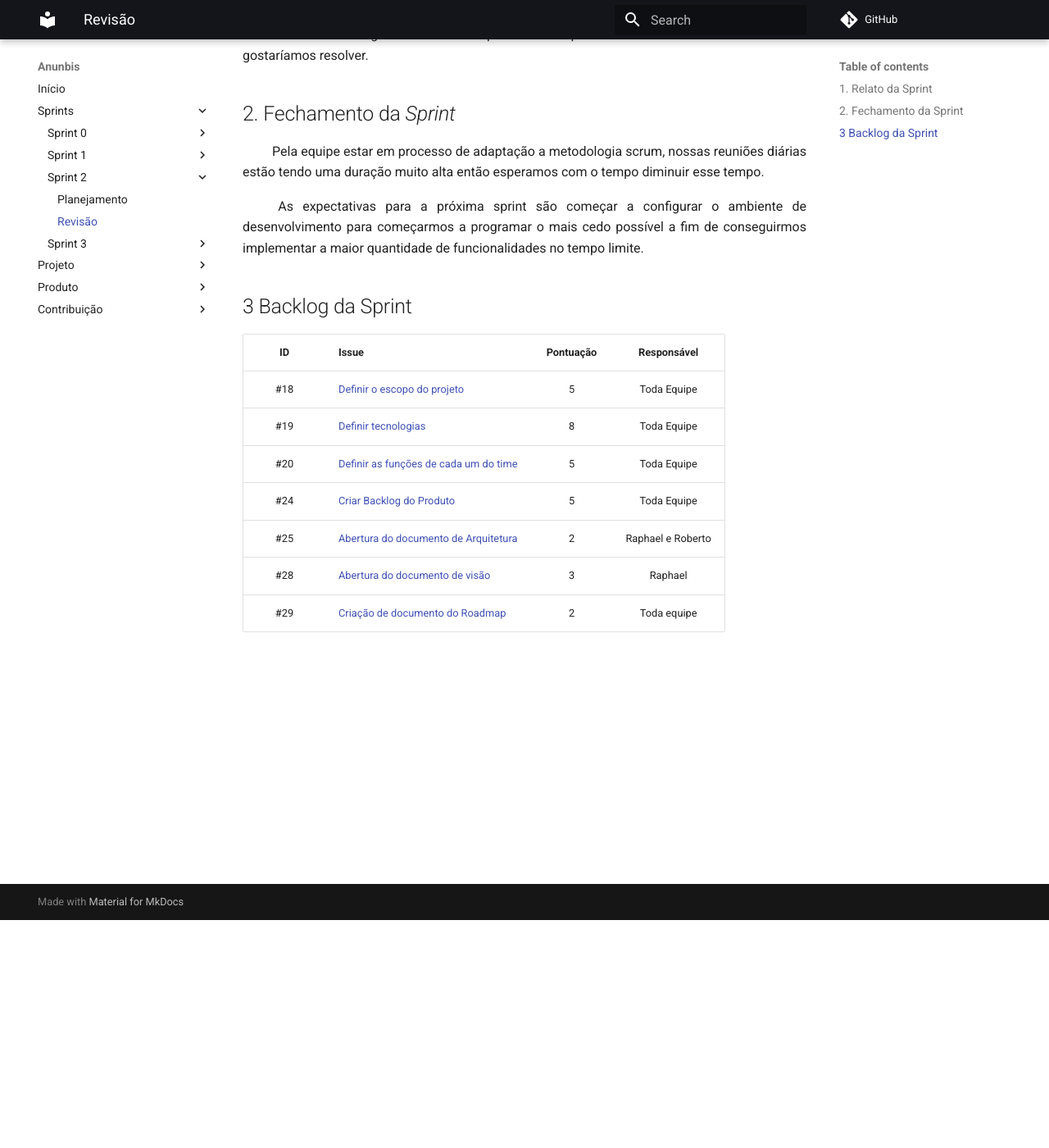
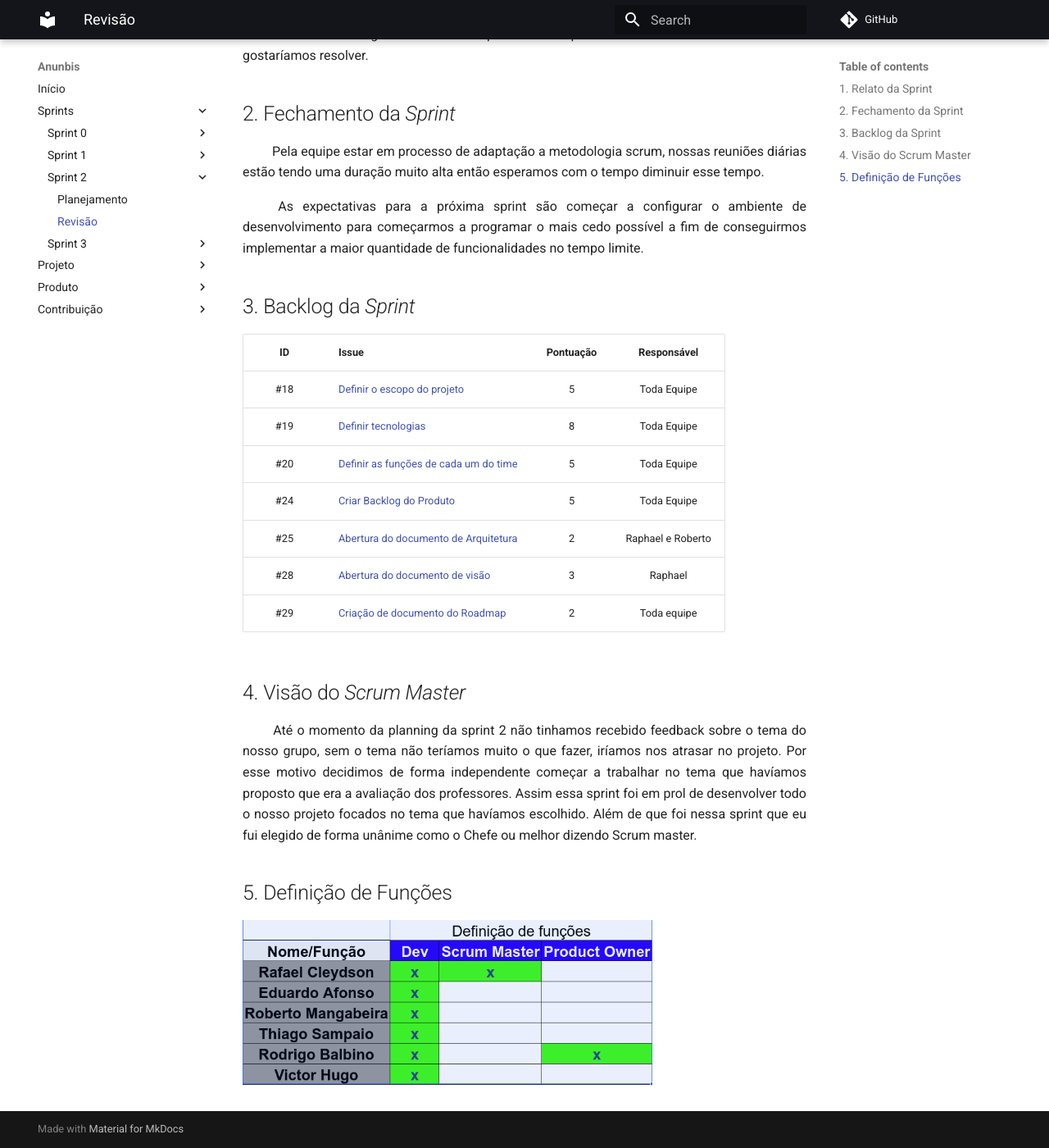
Before and after one commit to fga-eps-mds/2020.2-Anunbis, an MkDocs documentation site: the page built from docs/sprints/revisao-sprint-2.md, in a window 1280 px wide and 1400 px high, scrolled down 278 px. Shown: the whole window at 82% size. Built offline with MkDocs 1.6.1 and Material for MkDocs 9.7.7, drawn with Linux system fonts in a browser that asks for light colours; comment, search, counter and statistics services are not loaded.

Commit message:
#60 Adicionando visao do scrum master
Co-authored-by: Balbinoo <rodrigo080599@hotmail.com>

```diff
--- a/docs/sprints/revisao-sprint-2.md
+++ b/docs/sprints/revisao-sprint-2.md
@@ -9,7 +9,7 @@ A Sprint 2 teve como objetivo geral criar a documentação do projeto. Foi a pri
 
 <p align="justify">&emsp;&emsp; As expectativas para a próxima sprint são começar a configurar o ambiente de desenvolvimento para começarmos a programar o mais cedo possível a fim de conseguirmos implementar a maior quantidade de funcionalidades no tempo limite.</p>
 
-## 3 Backlog da Sprint
+## 3. Backlog da _Sprint_
 
 | ID | Issue | Pontuação | Responsável|
 |:--:| ------- | :----: | :----: |
@@ -21,18 +21,16 @@ A Sprint 2 teve como objetivo geral criar a documentação do projeto. Foi a pri
 | #28 | [Abertura do documento de visão](https://github.com/fga-eps-mds/2020.2-Anunbis/issues/28) |3| Raphael|
 | #29 | [Criação de documento do Roadmap](https://github.com/fga-eps-mds/2020.2-Anunbis/issues/29) | 2| Toda equipe|
 
+## 4. Visão do _Scrum Master_
 
-<!-- ## 3. Visão do _Scrum Master_
+<p align="justify">&emsp;&emsp; Até o momento da planning da sprint 2 não tinhamos recebido feedback sobre o tema do nosso grupo, sem o tema não teríamos muito o que fazer, iríamos nos atrasar no projeto. Por esse motivo decidimos de forma independente começar a trabalhar no tema que havíamos proposto que era a avaliação dos professores. Assim essa sprint foi em prol de desenvolver todo o nosso projeto focados no tema que havíamos escolhido. Além de que foi nessa sprint que eu fui elegido de forma unânime como o Chefe ou melhor dizendo Scrum master. </p>
 
-<p align="justify">&emsp;&emsp; irá ser adicionado! </p>
--->
+
+## 5. Definição de Funções
+
+<img src="/images/definicaoFuncao.png" width="500">
 
 <!--
-# 1. Relato da _Sprint_ 2
-
-<p align="justify">&emsp;&emsp; A Sprint 2 teve como objetivo geral criar a documentação do projeto. Foi a primeira semana em que o grupo tinha um tema definido então começamos a trabalhar em cima disso, definindo uma visão geral sobre a aplicação, quais tecnologias seriam utilizadas na produção, quais funcionalidades nós gostariamos de implementar e quais as necessidades do usuário nós gostaríamos resolver.</p>
-
----
 # 2. Reuniões da _Sprint_ 2
 
 ## 2.1. Reunião 1
@@ -97,12 +95,4 @@ De acordo com a pesquisa realizada pelo [Thiago](https://github.com/thiagohdaqw)
 - A tecnologia para o back-end será: Python com Flask
 - A tecnologia para o banco de dados será: MySQL
 
----
-
-# 3. Fechamento da _Sprint_ 2
-<p align="justify">&emsp;&emsp; Pela equipe estar em processo de adaptação a metodologia scrum, nossas reuniões diárias estão tendo uma duração muito alta então esperamos com o tempo diminuir esse tempo.</p>
-
-<p align="justify">&emsp;&emsp; As expectativas para a próxima sprint são começar a configurar o ambiente de desenvolvimento para começarmos a programar o mais cedo possível a fim de conseguirmos implementar a maior quantidade de funcionalidades no tempo limite.</p>
-
----
 -->
```
